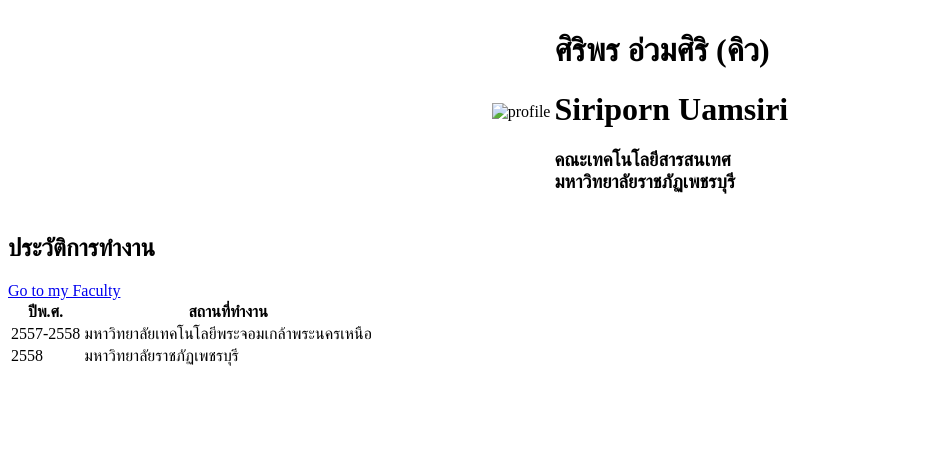
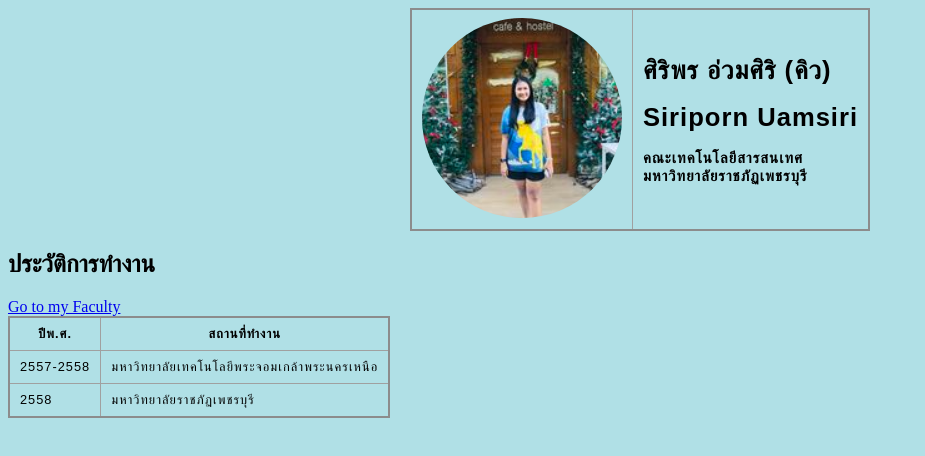
Before and after one commit to siripornikq24/mypage2024, a plain HTML site: page index.html in a window 1280 px wide. Shown: the whole page, without its empty margins (0-925 px from the left). Drawn offline with Linux system fonts and the light colour scheme.

Commit message:
Add files via upload

```diff
--- a/index.html
+++ b/index.html
@@ -5,16 +5,16 @@
     <meta charset="UTF-8" />
     <meta name="viewport" content="width=device-width, initial-scale=1.0" />
     <title>my profile</title>
-    <link rel="stylesheet" href="src/css/style.css">
+    <link rel="stylesheet" href="style.css">
   </head>
   <body>
     <center>
     <table>
       <tr>
         <td><img
-          src="src/img/me.jpg"
+          src="me.jpg"
           alt="profile"
-          class="circular-img"
+          class="img"
         /></td>
         <td>
             <h1>ศิริพร อ่วมศิริ (คิว)</h1>
--- /dev/null
+++ b/style.css
@@ -0,0 +1,21 @@
+body {
+    background-color: powderblue;
+}
+
+img {
+    width: 200px;
+    height: 200px;
+    border-radius: 50%;
+    object-fit: cover;
+}
+table {
+    border-collapse: collapse;
+    border: 2px solid rgb(140 140 140);
+    font-family: sans-serif;
+    font-size: 0.8rem;
+    letter-spacing: 1px;
+}
+th, td {
+    border: 1px solid rgb(160 160 160);
+    padding: 8px 10px;
+}
```
Also changed, not shown: me.jpg (added).
